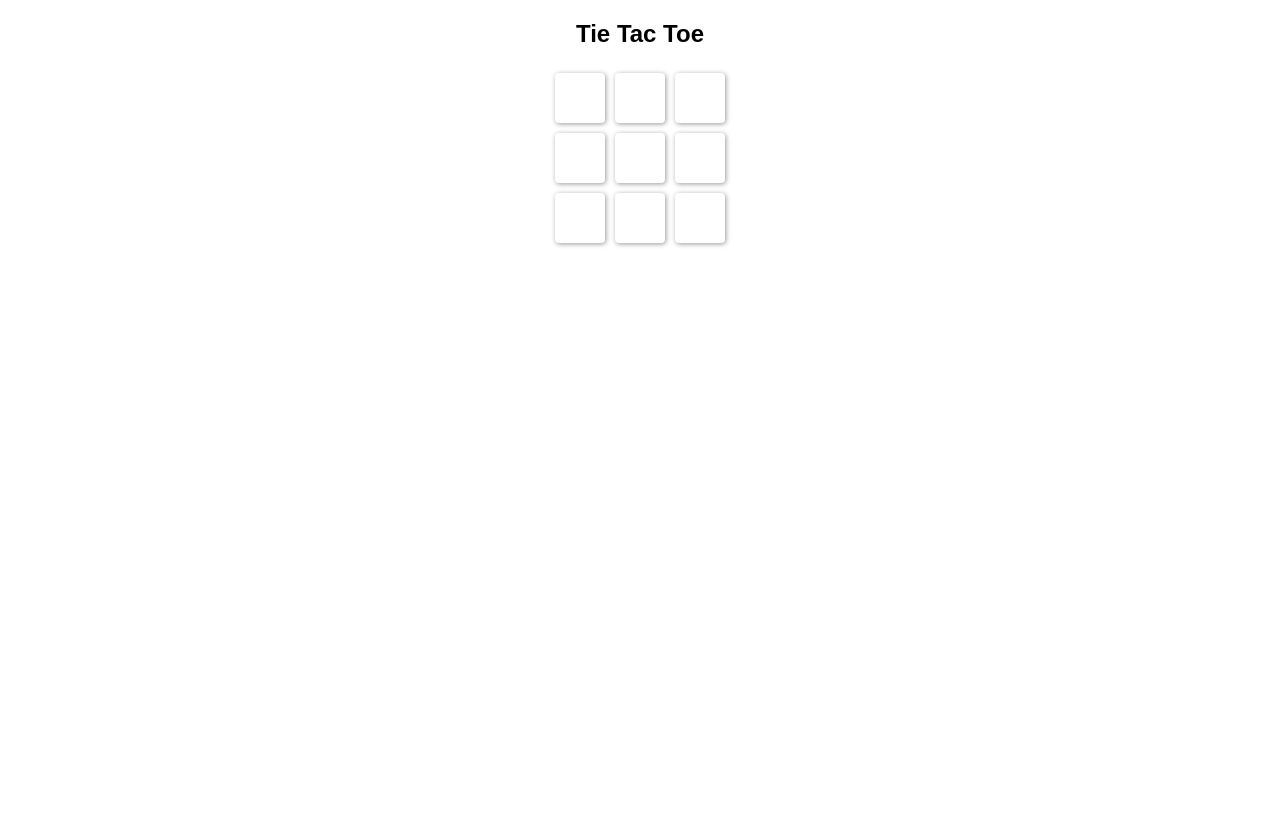
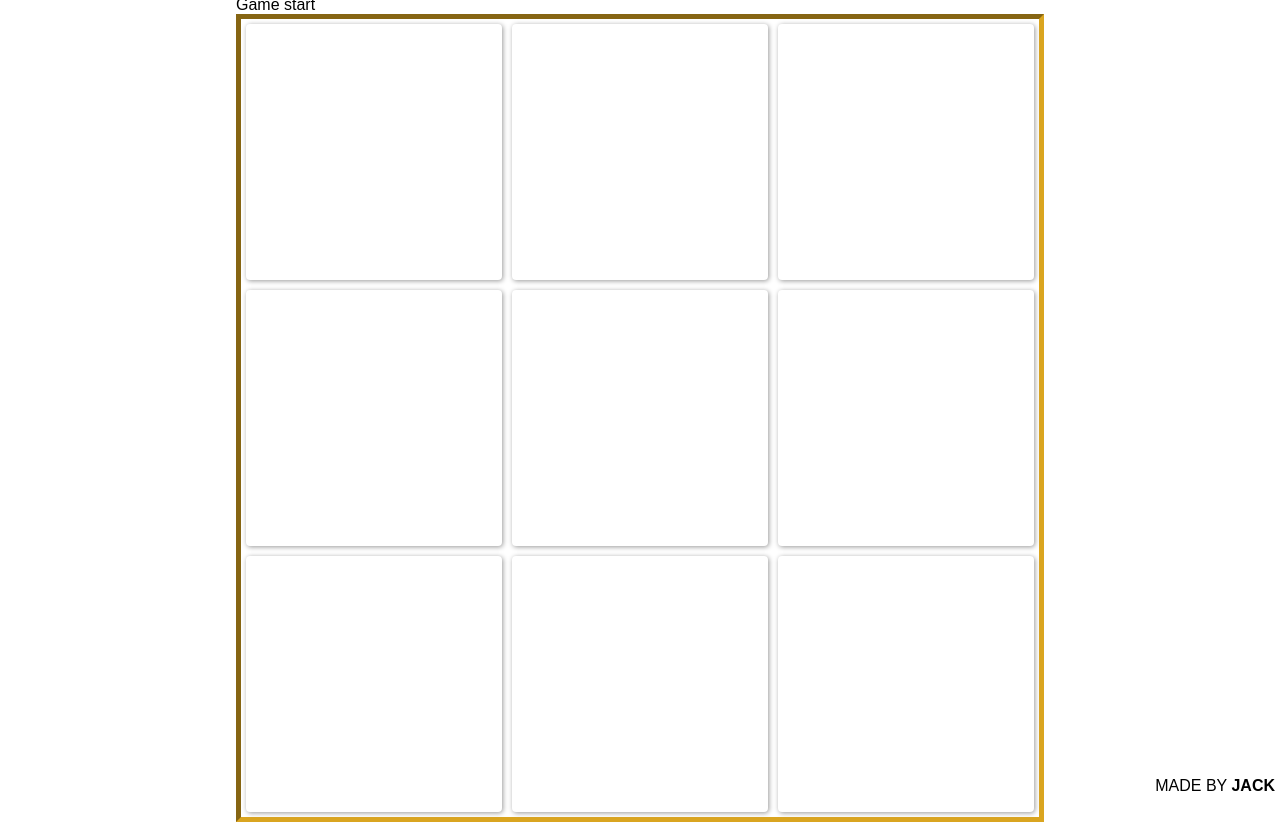
Before and after one commit to CodeAcademyBKK2017/react-intro, a React (Create React App) app: page / in a window 1280 px wide. Before the commit the page ends 800 px from the top, so only its background shows below. Built offline with nearby package versions, Linux system fonts and the light colour scheme.

Commit message:
Adjust layout with flex to set content to center

```diff
--- a/src/App.css
+++ b/src/App.css
@@ -1,5 +1,13 @@
-.App {
-  text-align: center;
+
+body {
+  display: flex;
+  justify-content: center;
+  align-items: center;
+  height: 100vh;
+}
+
+.box {
+  border: 5px inset goldenrod;
 }
 
 .App-logo {
@@ -24,8 +32,8 @@
 
 .btn {
   margin: 5px;
-  width: 50px;
-  height: 50px;
+  width: 20vw;
+  height: 20vw;
   text-align: center;
 
   font-size: 36px;
@@ -46,6 +54,18 @@
   background-color: #349aed;
 }
 
+.app-name {
+
+}
+.app-sub {
+
+}
+.credit {
+  position: fixed;
+  bottom: 5px;
+  right: 5px;
+}
+
 @keyframes App-logo-spin {
   from { transform: rotate(0deg); }
   to { transform: rotate(360deg); }
--- a/src/App.js
+++ b/src/App.js
@@ -7,7 +7,10 @@ class App extends Component {
   render () {
     return (
       <div className="App">
+        <div className="app-name">Tic-Tac-Toe</div>
+        <div className="app-sub">Game start</div>
         <Box />
+        <div className="credit">MADE BY <b>JACK</b></div>
       </div>
     );
   }
--- a/src/components/Box/Box.component.js
+++ b/src/components/Box/Box.component.js
@@ -73,15 +73,7 @@ class Box extends Component {
   getRestartButton = () => <button onClick={this.resetGame}>Restart Game</button>;
 
   render () {
-    const {gameData} = this.state;
-    const rows = gameData.map(this.getRow);
-
-    return (
-      <div>
-        <h2>Tie Tac Toe</h2>
-        {rows}
-      </div>
-    );
+    return <div className="box">{this.state.gameData.map(this.getRow)}</div>;
   }
 }
 
```
